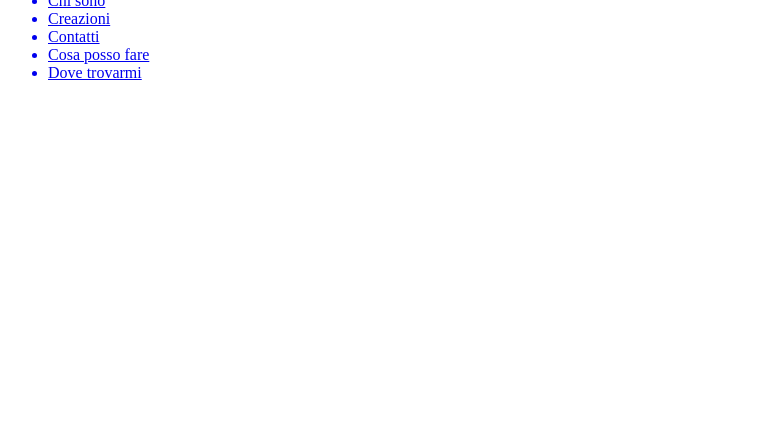
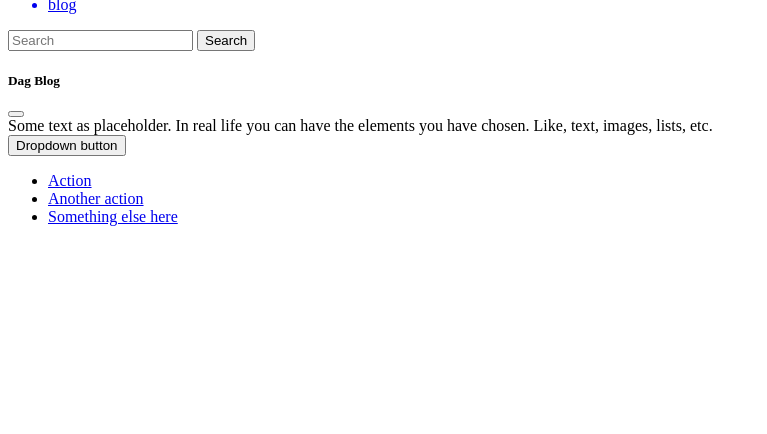
Before and after one commit to ilDug/dag-blog, a PHP site: page /pages/views/header.php in a window 1280 px wide. Shown: the part 366-800 px from the top of the page, without its empty margins (0-767 px from the left). Run offline with PHP 8.4, Linux system fonts and the light colour scheme.

Commit message:
inserito offcanvas e mofiicato i links

```diff
--- a/web/pages/views/header.php
+++ b/web/pages/views/header.php
@@ -1,62 +1,64 @@
 <header>
     <div id="header-banner">
-        <p class="d-none d-md-block">scegli il su misura che ti somiglia!</p>
+        <p class="d-none d-md-block">Dag Blog - mettere typer.js</p>
         <div id="social">
-            <a href="https://wa.me/+393921373004/" target="_blank"><i class="fab  mx-3 fa-whatsapp"></i></a>
-            <a href="https://www.facebook.com/simounichecreazioni/" target="_blank"><i class="fab  mx-3 fa-facebook"></i></a>
-            <a href="https://www.instagram.com/simounichecreazioni/" target="_blank"><i class="fab  mx-3 fa-instagram"></i></a>
-            <a href="https://www.pinterest.it/simonabarboni/" target="_blank"><i class="fab  mx-3 fa-pinterest"></i></a>
+            <a href="https://" target="_blank"><i class="fa-brands fa-2x mx-3 fa-youtube"></i></a>
+            <a href="https://" target="_blank"><i class="fa-brands fa-2x mx-3 fa-instagram"></i></a>
+            <a href="https://" target="_blank"><i class="fa-brands fa-2x mx-3 fa-github"></i></a>
+            <a href="https://www.buymeacoffee.com/ilDug" target="_blank"><i class="fa-regular fa-2x mx-3 fa-cup-togo"></i></a>
         </div>
     </div>
     <div id="header-wrap">
 
         <div id="header-logo">
-            <a href="/"><img src="/assets/images/logo-square-dark.png" alt="" class="img-fluid"></a>
-            <!-- <h4 class="ml-3 mb-0"><a href="/">SIMONA BARBONI <br><small class="text-muted">uniche creazioni</small></a></h4> -->
+            <a href="/"><img src="/assets/images/dag-tech-logo-sq.png" alt="" class="img-fluid"> Dag Blog</a>
         </div>
         <nav class="" id="nav">
             <a href id="menu-o-close"><i class="fal fa-times fa-2x"></i></a>
             <ul>
-                <a href="/about">
+                <a href="/">
                     <li class="" id="nav-about">
-                        <i class="fal fa-hashtag icon mr-1"></i>
-                        Chi sono
+                        <i class="fa-duotone fa-square-terminal mr-1"></i>
+                        blog
                     </li>
                 </a>
-                <a href="/creations">
-                    <li class="" id="nav-creations">
-                        <i class="fal fa-bags-shopping mr-1 icon"></i>
-                        Creazioni
-                    </li>
-                </a>
-                <a href="/contacts">
-                    <li class="" id="nav-contacts">
-                        <i class="fal fa-envelope icon mr-1"></i>
-                        Contatti
-                    </li>
-                </a>
-                <a href="/jobs">
-                    <li class="" id="nav-contacts">
-                        <i class="fal fa-lightbulb-on icon mr-1"></i>
-                        Cosa posso fare
-                    </li>
-                </a>
-                <a href="/map">
-                    <li class="" id="nav-contacts">
-                        <i class="fal fa-map-marked-alt icon mr-1"></i>
-                        Dove trovarmi
-                    </li>
-                </a>
+            </ul>
+            <form class="d-flex" role="search">
+                <input class="form-control me-2" type="search" placeholder="Search" aria-label="Search">
+                <button class="btn btn-outline-success" type="submit">Search</button>
+            </form>
 
-            </ul>
+
         </nav>
         <div id="header-actions">
             <a href="#" id="header-menu-btn" class="header-action-btn">
                 <i class="fal fa-bars"></i>
             </a>
-            <a href="#" id="header-bigcartel-btn" class="header-action-btn" data-toggle="tooltip">
+            <a href="#" id="header-main-btn" class="header-action-btn" data-toggle="tooltip" data-bs-toggle="offcanvas" href="#offcanvasDag" role="button" aria-controls="offcanvasDag">
                 <i class="fa-brands fa-rebel text-white"></i>
             </a>
         </div>
     </div>
+
+    <div class="offcanvas offcanvas-end" tabindex="-1" id="offcanvasDag" aria-labelledby="offcanvasDagLabel">
+        <div class="offcanvas-header">
+            <h5 class="offcanvas-title" id="offcanvasDagLabel">Dag Blog</h5>
+            <button type="button" class="btn-close" data-bs-dismiss="offcanvas" aria-label="Close"></button>
+        </div>
+        <div class="offcanvas-body">
+            <div>
+                Some text as placeholder. In real life you can have the elements you have chosen. Like, text, images, lists, etc.
+            </div>
+            <div class="dropdown mt-3">
+                <button class="btn btn-secondary dropdown-toggle" type="button" data-bs-toggle="dropdown">
+                    Dropdown button
+                </button>
+                <ul class="dropdown-menu">
+                    <li><a class="dropdown-item" href="#">Action</a></li>
+                    <li><a class="dropdown-item" href="#">Another action</a></li>
+                    <li><a class="dropdown-item" href="#">Something else here</a></li>
+                </ul>
+            </div>
+        </div>
+    </div>
 </header>
```
Also changed, not shown: web/src/styles/_header.scss (+69 -68 lines).
